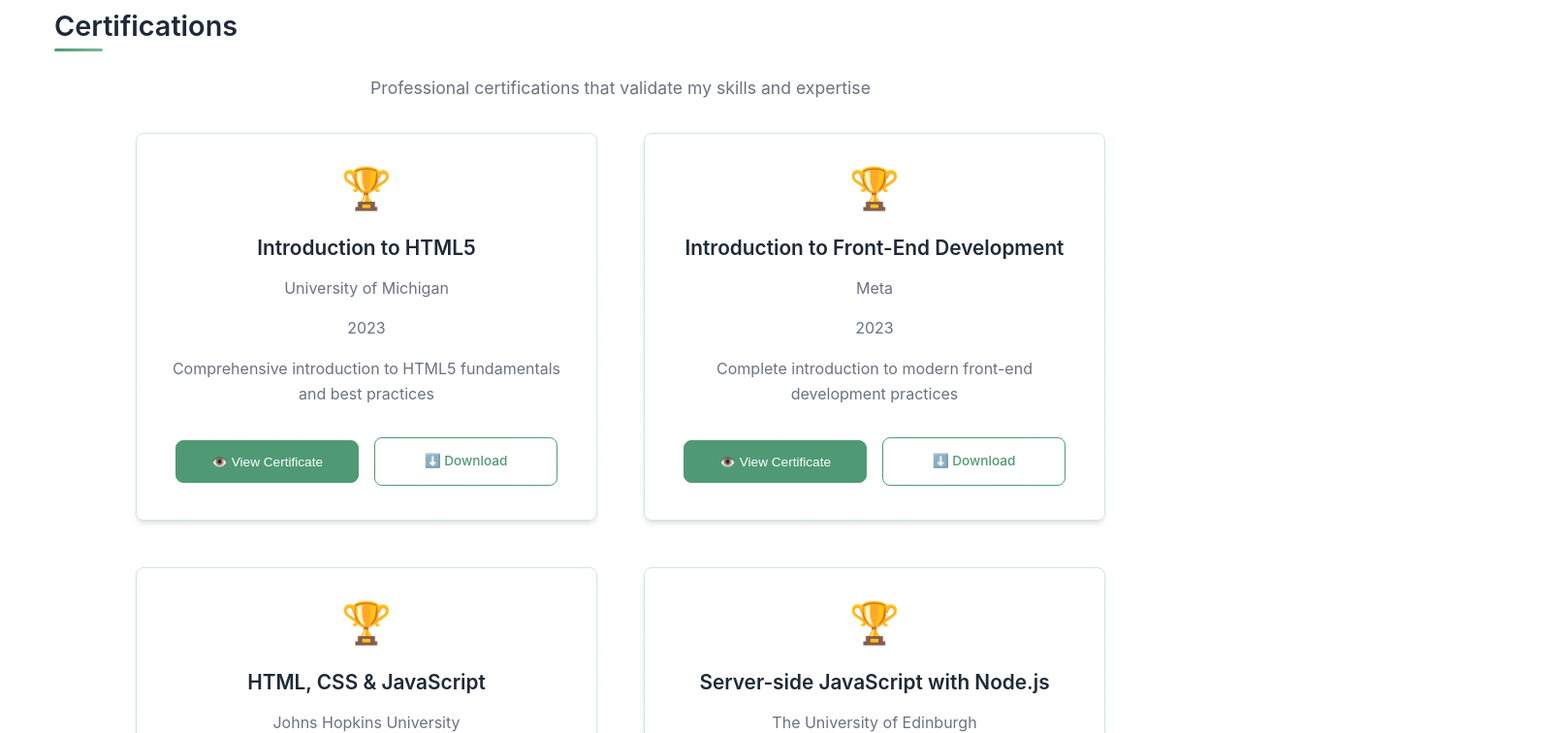
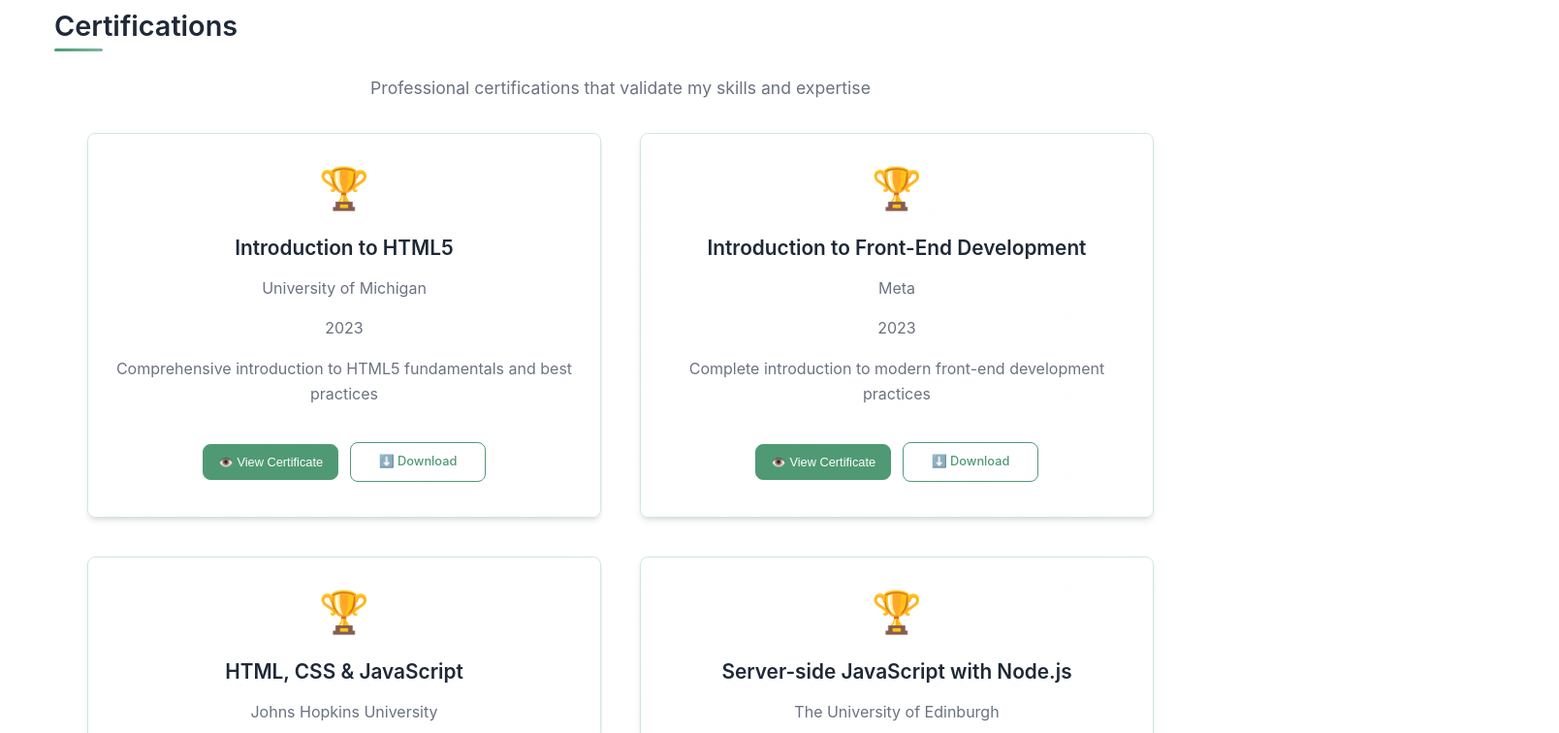
Before and after one commit to Chowdary225/portfolio, a React (Vite) app: page / in a window 1280 px wide. Shown: the part 3900-4656 px from the top of the page at 97% size, 1608 px wide, since content can reach past the window. Built offline with nearby package versions, Linux system fonts and the light colour scheme.

Commit message:
Your commit message here

```diff
--- a/src/components/Hero.css
+++ b/src/components/Hero.css
@@ -297,6 +297,11 @@
     padding-top: 80px;
   }
 
+  .hero-content {
+    grid-template-columns: 1fr;
+    gap: 2rem;
+  }
+
   .hero-buttons {
     flex-direction: column;
     align-items: center;
@@ -324,9 +329,66 @@
 }
 
 @media (max-width: 480px) {
+  .hero {
+    min-height: 100vh;
+    padding: 0;
+    padding-top: 80px;
+  }
+
+  .hero-content {
+    gap: 1.5rem;
+    padding: 1rem;
+  }
+
+  .hero-text h1 {
+    font-size: 1.75rem;
+  }
+
+  .hero-text p {
+    font-size: 0.95rem;
+  }
+
   .hero-stats {
     grid-template-columns: 1fr;
     gap: 1.5rem;
+    margin-top: 1.5rem;
+  }
+
+  .stat-item {
+    text-align: center;
+  }
+
+  .stat-icon {
+    font-size: 2rem;
+  }
+
+  .stat-number {
+    font-size: 1.5rem;
+  }
+
+  .stat-label {
+    font-size: 0.85rem;
+  }
+
+  .hero-buttons {
+    gap: 0.75rem;
+    margin-top: 1rem;
+  }
+
+  .hero-buttons .btn {
+    width: 100%;
+    padding: 0.6rem 1rem;
+    font-size: 0.9rem;
+  }
+
+  .profile-container {
+    width: 150px;
+    height: 150px;
+  }
+
+  .profile-placeholder svg {
+    width: 80px;
+    height: 80px;
   }
 
   .scroll-indicator {
--- a/src/components/Skills.css
+++ b/src/components/Skills.css
@@ -283,16 +283,18 @@
 
 .certifications-grid {
   display: grid;
-  grid-template-columns: repeat(2, 1fr);
-  gap: 3rem;
+  grid-template-columns: repeat(auto-fit, minmax(360px, 1fr));
+  gap: 2.5rem;
   margin-top: 2rem;
-  max-width: 1000px;
+  max-width: 1100px;
   margin-left: auto;
   margin-right: auto;
+  justify-items: stretch;
 }
 
 .certification-card {
-  height: 400px;
+  min-height: 320px;
+  aspect-ratio: 4 / 3;
   perspective: 1000px;
   cursor: pointer;
   transition: transform 0.3s ease, box-shadow 0.3s ease;
@@ -470,17 +472,18 @@
   display: flex;
   justify-content: center;
   align-items: center;
-  gap: 1rem;
+  gap: 0.75rem;
   margin-top: auto;
-  padding: 1rem;
+  padding: 0.75rem 0.5rem;
   flex-wrap: wrap;
+  width: 100%;
 }
 
 .cert-btn {
-  padding: 0.8rem 1rem;
+  padding: 0.6rem 0.8rem;
   border: none;
   border-radius: var(--border-radius);
-  font-size: 0.85rem;
+  font-size: 0.8rem;
   font-weight: 500;
   cursor: pointer;
   transition: all 0.3s cubic-bezier(0.4, 0, 0.2, 1);
@@ -488,11 +491,12 @@
   display: flex;
   align-items: center;
   justify-content: center;
-  gap: 0.5rem;
+  gap: 0.25rem;
   position: relative;
   overflow: hidden;
   flex: 1;
-  min-width: 120px;
+  min-width: 100px;
+  max-width: 140px;
 }
 
 .cert-btn::before {
@@ -537,16 +541,16 @@
 }
 
 .cert-preview {
-  flex-grow: 1;
+  width: 100%;
   display: flex;
   align-items: center;
   justify-content: center;
-  padding: 1rem;
+  padding: 0.75rem;
 }
 
 .cert-image-container {
   width: 100%;
-  height: 100%;
+  height: auto;
   display: flex;
   align-items: center;
   justify-content: center;
@@ -563,7 +567,6 @@
 .cert-image {
   width: 100%;
   height: auto;
-  max-height: 200px;
   object-fit: contain;
   border-radius: var(--border-radius);
   box-shadow: 0 4px 15px rgba(0, 0, 0, 0.2);
@@ -629,13 +632,13 @@
 
 @media (max-width: 1200px) {
   .certifications-grid {
-    grid-template-columns: repeat(2, 1fr);
-    gap: 2.5rem;
-    max-width: 900px;
+    grid-template-columns: 1fr;
+    gap: 2rem;
+    max-width: 400px;
   }
 
   .certification-card {
-    height: 380px;
+    height: 350px;
   }
 }
 
```
